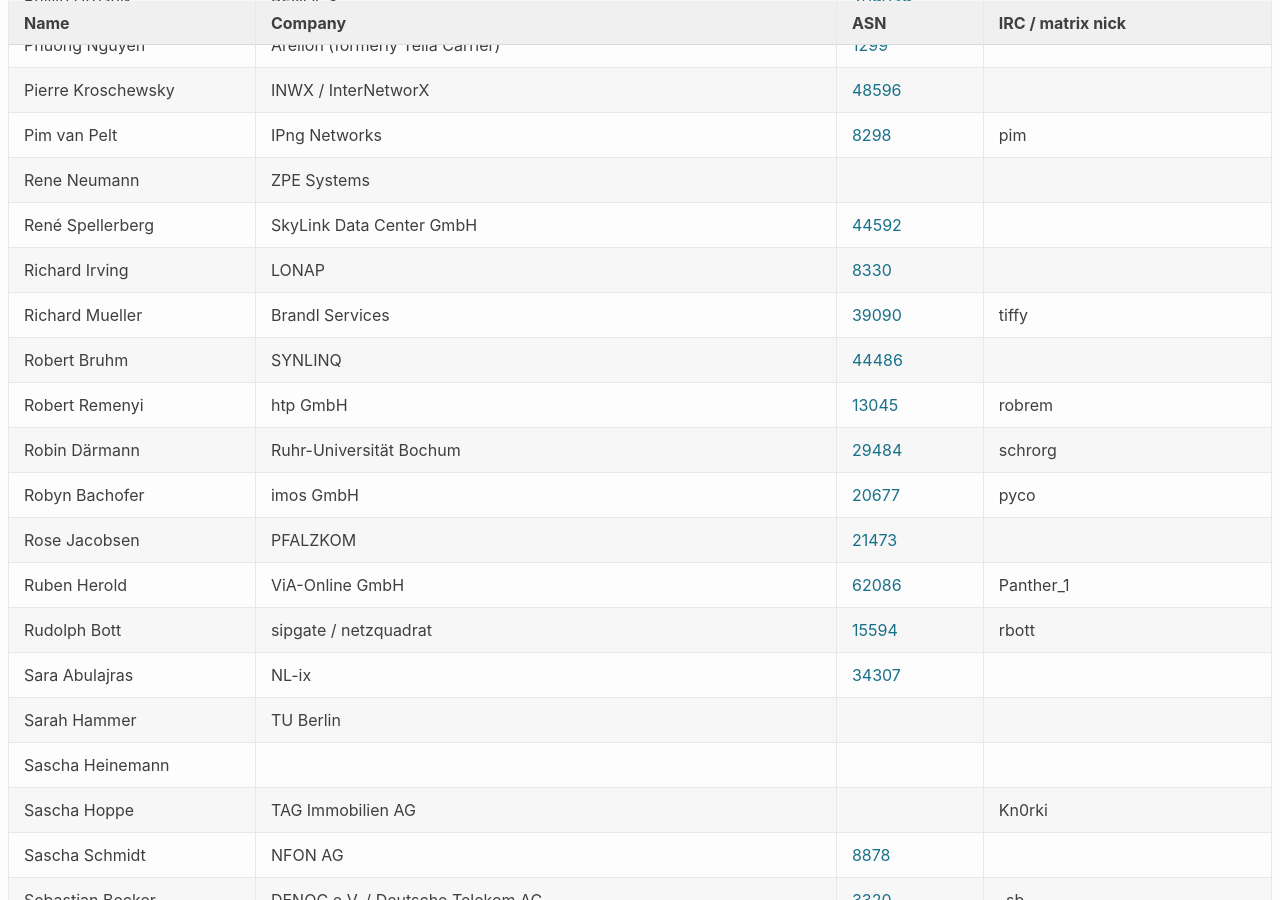
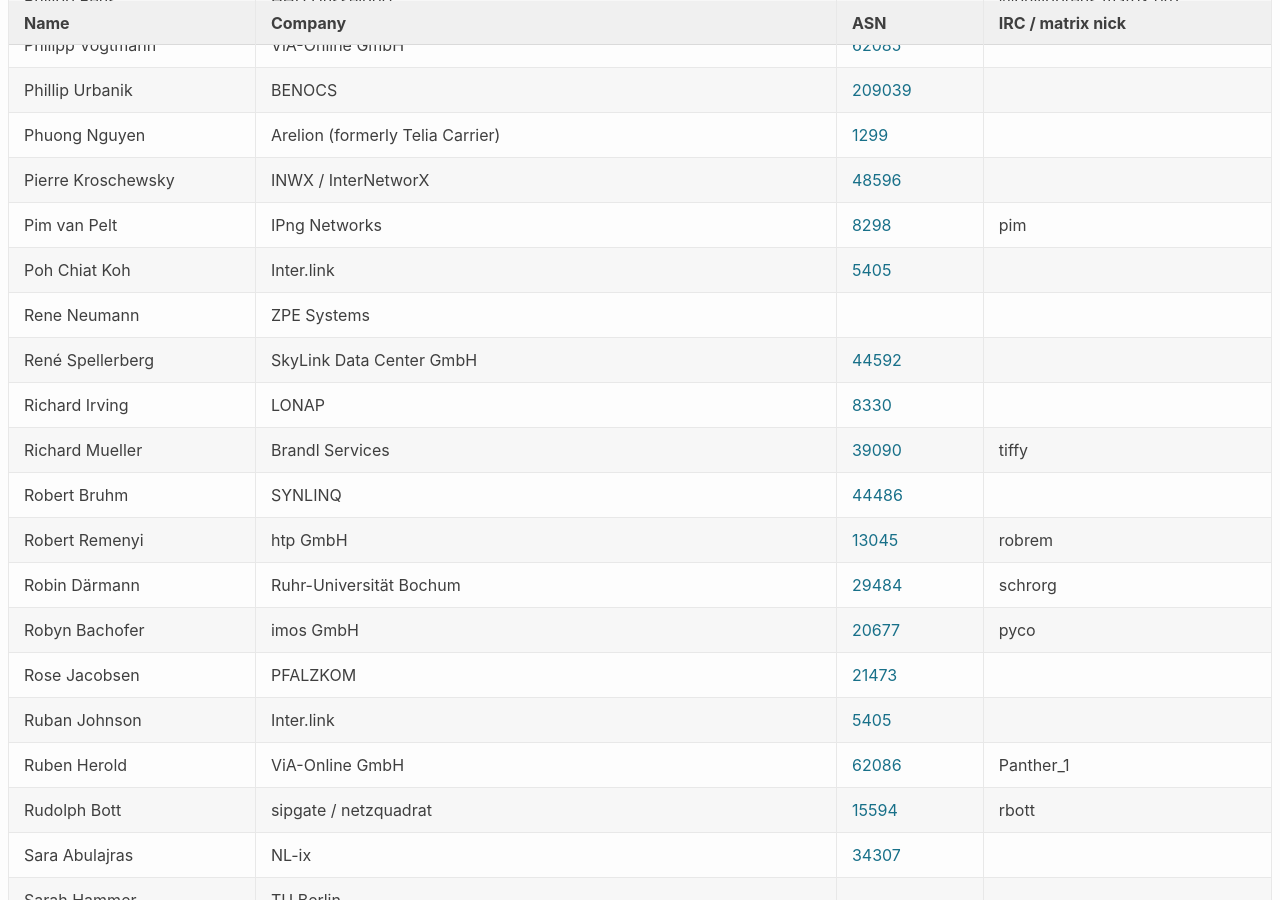
Before and after one commit to denog/pretix-attendeelist, a Jekyll site: the page built from denog16/index.markdown, in a window 1280 px wide and 900 px high, scrolled down 15190 px. Built offline with Jekyll 4.4.1, drawn with Linux system fonts in a browser that asks for light colours; some of the changed text lies outside the part shown.

Commit message:
Latest data: Tue Oct 22 07:48:02 UTC 2024

```diff
--- a/_data/attendees_denog16_onsite.json
+++ b/_data/attendees_denog16_onsite.json
@@ -10,6 +10,12 @@
     "company": "HELDELE GmbH",
     "irc": null,
     "asn": null
+  },
+  {
+    "name": "Adrian Gerbig",
+    "company": "Inter.link",
+    "irc": null,
+    "asn": "5405"
   },
   {
     "name": "Adrian Nöthlich",
@@ -894,6 +900,12 @@
     "asn": null
   },
   {
+    "name": "James Bensley",
+    "company": "Inter.link",
+    "irc": "jwbensley",
+    "asn": "5405"
+  },
+  {
     "name": "James O'Brien",
     "company": "Zayo Europe",
     "irc": null,
@@ -2010,6 +2022,12 @@
     "asn": "8298"
   },
   {
+    "name": "Poh Chiat Koh",
+    "company": "Inter.link",
+    "irc": null,
+    "asn": "5405"
+  },
+  {
     "name": "Rene Neumann",
     "company": "ZPE Systems",
     "irc": null,
@@ -2064,6 +2082,12 @@
     "asn": "21473"
   },
   {
+    "name": "Ruban Johnson",
+    "company": "Inter.link",
+    "irc": null,
+    "asn": "5405"
+  },
+  {
     "name": "Ruben Herold",
     "company": "ViA-Online GmbH",
     "irc": "Panther_1",
```
